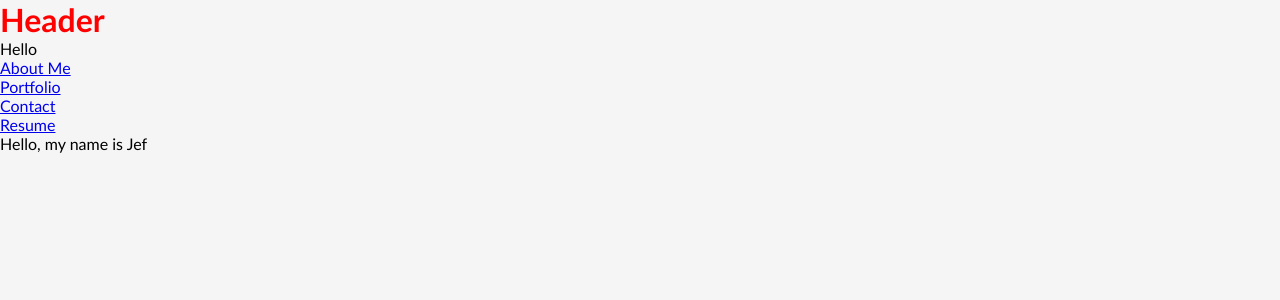
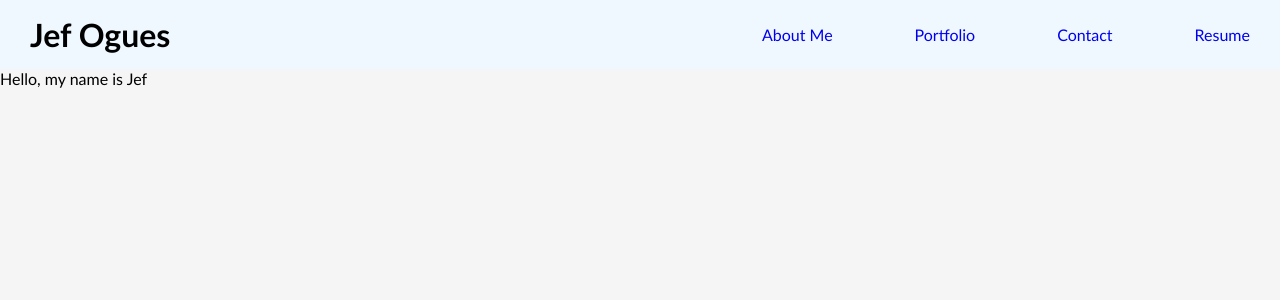
Before and after one commit to jef1197/Module-20, a React (Create React App) app: page / in a window 1280 px wide. Shown: the top 300 px of the page. Built offline with nearby package versions, Linux system fonts and the light colour scheme.

Commit message:
Header styles
added stlyes for header

```diff
--- a/package.json
+++ b/package.json
@@ -6,6 +6,7 @@
     "@testing-library/jest-dom": "^5.11.4",
     "@testing-library/react": "^11.1.0",
     "@testing-library/user-event": "^12.1.10",
+    "bootstrap": "^5.3.0",
     "react": "^17.0.1",
     "react-dom": "^17.0.1",
     "react-scripts": "5.0.1",
--- a/src/App.css
+++ b/src/App.css
@@ -10,6 +10,65 @@ body {
   background-color: whitesmoke;
 }
 
-h1 {
-  color: red;
+/* header Styles */
+
+header{
+  display: flex;
+  padding: 15px 30px;
+  background-color: aliceblue;
 }
+
+header h1 {
+  width: 100%;
+}
+
+nav{
+  width: 100%;
+  display: flex;
+  justify-content: flex-end;
+  align-items: center;
+
+}
+
+ul {
+  display: flex;
+  align-items: center;
+  justify-content: space-between;
+  width: 80%;
+}
+
+li {
+  list-style-type: none;
+}
+
+li a {
+  text-decoration: none;
+}
+
+
+
+/* Styles for mobile */
+@media only screen and (min-device-width: 320px) and (max-device-width: 480px) {
+
+  header h1 {
+    font-size: 25px;
+  }
+
+  nav {
+    display: none;
+  }
+}
+
+/* Styles for Tablet */
+@media only screen and (min-device-width: 480px ) and (max-device-width: 768px ) {
+
+  header h1 {
+    font-size: 35px;
+  }
+
+  ul {
+    width: 100%;
+    font-size: 15px;
+  }
+
+}
--- a/src/components/Contact.js
+++ b/src/components/Contact.js
@@ -10,7 +10,7 @@ function Contact() {
           Email: <a>jef.ogu@gmail.com</a>
         </li>
         <li>
-          Github: <a>gitbhub</a>
+          Github: <a>github</a>
         </li>
       </ul>
     </section>
--- a/src/components/Header.js
+++ b/src/components/Header.js
@@ -5,7 +5,7 @@ function Header(props) {
 
   return (
     <header>
-      <h1>Header</h1>
+      <h1>Jef Ogues</h1>
       {props.children}
     </header>
     );
--- a/src/components/Nav.js
+++ b/src/components/Nav.js
@@ -5,7 +5,6 @@ function Nav(props) {
 
   return (
     <nav>
-      Hello
       <ul>
         {props.page.map((page, id) => {
           return (
```
Also changed, not shown: 1 other file (tests, documents, lock files or other folders).
